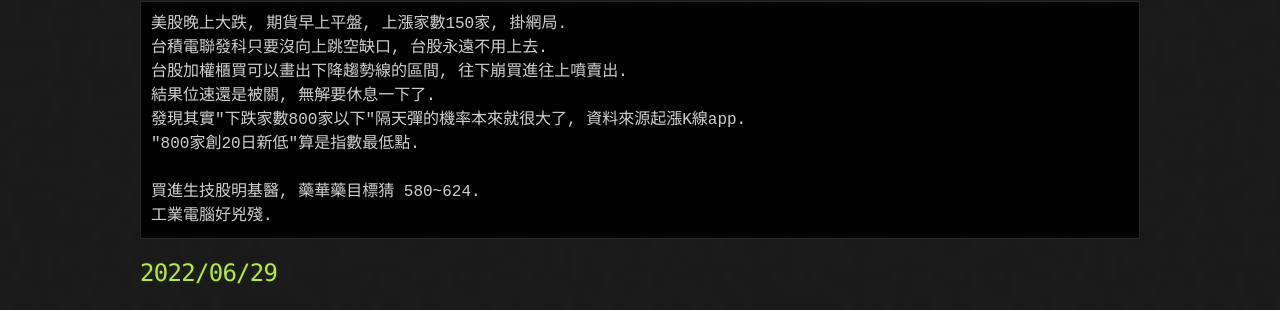
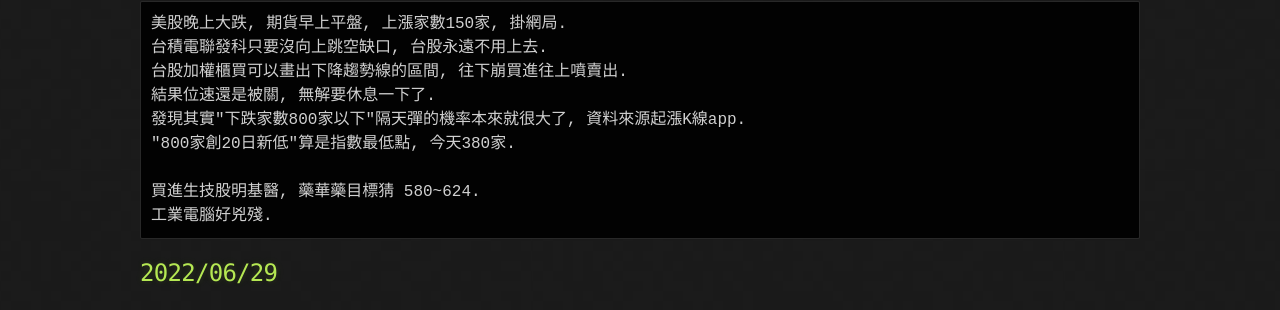
Before and after one commit to lepg5487/Stock_God, a Jekyll site: the page built from index.md, in a window 1280 px wide and 900 px high. Shown: the part 362-672 px from the top of the window. Built offline with Jekyll 4.4.1, drawn with Linux system fonts in a browser that asks for light colours; our own code applies the rules of GitHub Pages for plain Markdown files.

Commit message:
Update index.md

```diff
--- a/index.md
+++ b/index.md
@@ -13,7 +13,7 @@ layout: testlayouts
 台股加權櫃買可以畫出下降趨勢線的區間, 往下崩買進往上噴賣出.
 結果位速還是被關, 無解要休息一下了.
 發現其實"下跌家數800家以下"隔天彈的機率本來就很大了, 資料來源起漲K線app.
-"800家創20日新低"算是指數最低點.
+"800家創20日新低"算是指數最低點, 今天380家.
 
 買進生技股明基醫, 藥華藥目標猜 580~624.
 工業電腦好兇殘.
```
